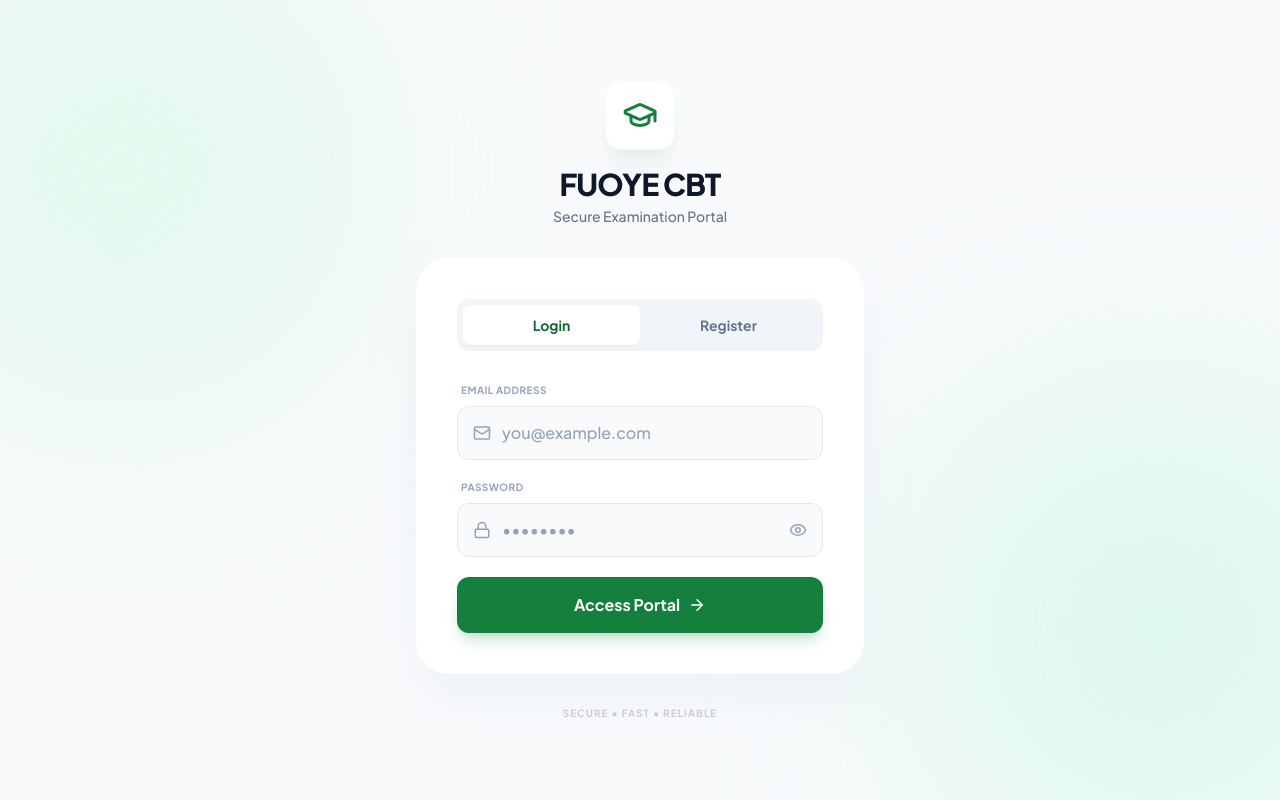
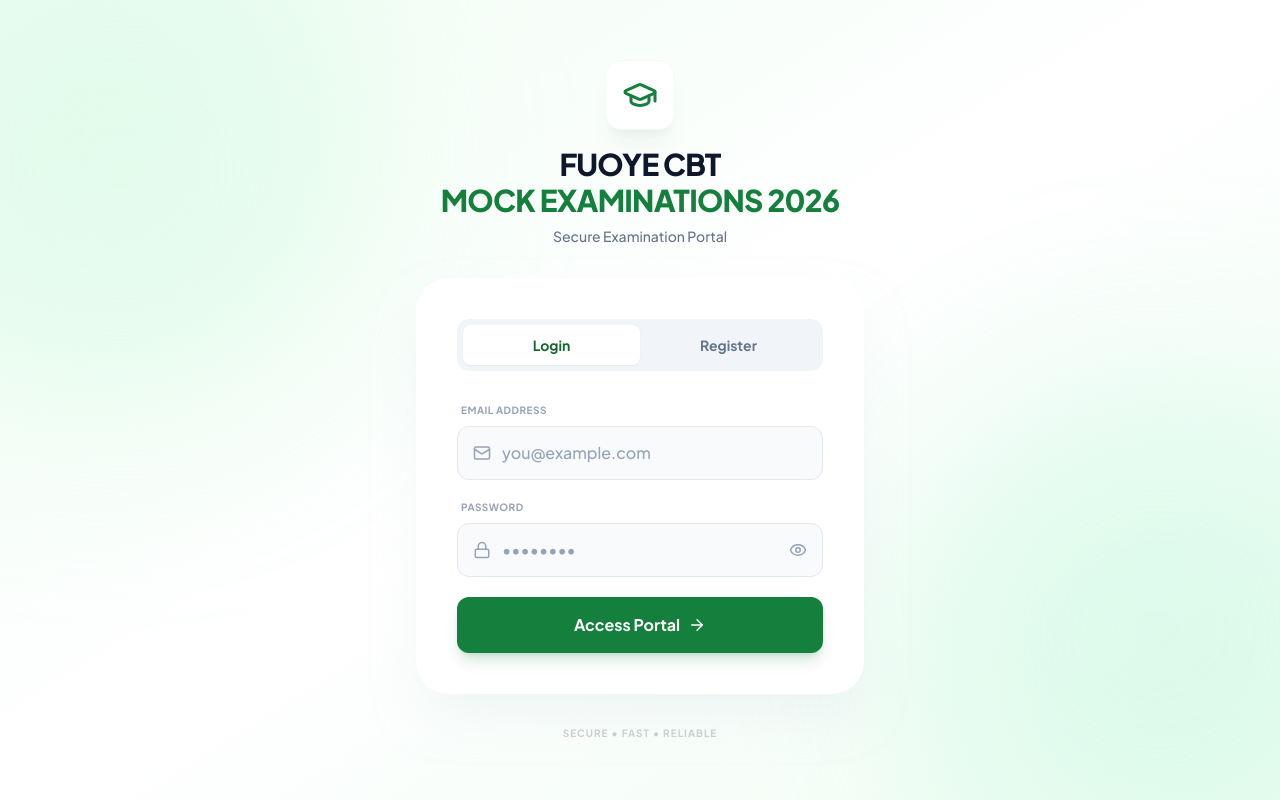
Before and after one commit to boluadeoye/world-class-blog-frontend, a Next.js app: page /cbt in a window 1280 px wide. Built offline with nearby package versions, Linux system fonts and the light colour scheme.

Commit message:
Feat: Update CBT login title to MOCK EXAMINATIONS 2026

```diff
--- a/src/app/cbt/page.js
+++ b/src/app/cbt/page.js
@@ -72,9 +72,7 @@
 
       if (res.ok) {
         sessionStorage.setItem("cbt_student", JSON.stringify(data.student));
-        // Show Welcome Animation
         setShowWelcome(true);
-        // Delay redirect to let them see the beauty
         setTimeout(() => {
           router.push("/cbt/dashboard");
         }, 2500);
@@ -89,7 +87,7 @@
   };
 
   return (
-    <main className="min-h-screen flex flex-col items-center justify-center p-6 bg-[#f8fafc] font-sans relative overflow-hidden">
+    <main className="min-h-screen flex flex-col items-center justify-center p-6 bg-gradient-to-br from-green-50 via-white to-green-50 font-sans relative overflow-hidden">
 
       {/* Background Decor */}
       <div className="absolute top-[-10%] left-[-10%] w-[500px] h-[500px] bg-green-200/30 rounded-full blur-[100px] pointer-events-none"></div>
@@ -109,8 +107,11 @@
           <div className="inline-flex p-4 bg-white rounded-2xl shadow-xl shadow-green-900/5 mb-4 border border-green-50">
             <GraduationCap size={36} className="text-green-700" />
           </div>
-          <h1 className="text-3xl font-black text-slate-900 tracking-tight mb-1">FUOYE CBT</h1>
-          <p className="text-slate-500 font-medium text-sm">Secure Examination Portal</p>
+          <h1 className="text-2xl md:text-3xl font-black text-slate-900 tracking-tight mb-1 uppercase leading-tight">
+            FUOYE CBT <br/>
+            <span className="text-green-700">MOCK EXAMINATIONS 2026</span>
+          </h1>
+          <p className="text-slate-500 font-medium text-sm mt-2">Secure Examination Portal</p>
         </div>
 
         {/* Smart Card */}
@@ -222,7 +223,6 @@
         </div>
 
         <div className="mt-8 flex justify-center gap-4 opacity-50 grayscale hover:grayscale-0 transition-all duration-500">
-           {/* Subtle branding footer */}
            <p className="text-[10px] font-bold text-slate-400 uppercase tracking-widest">Secure • Fast • Reliable</p>
         </div>
       </motion.div>
```
